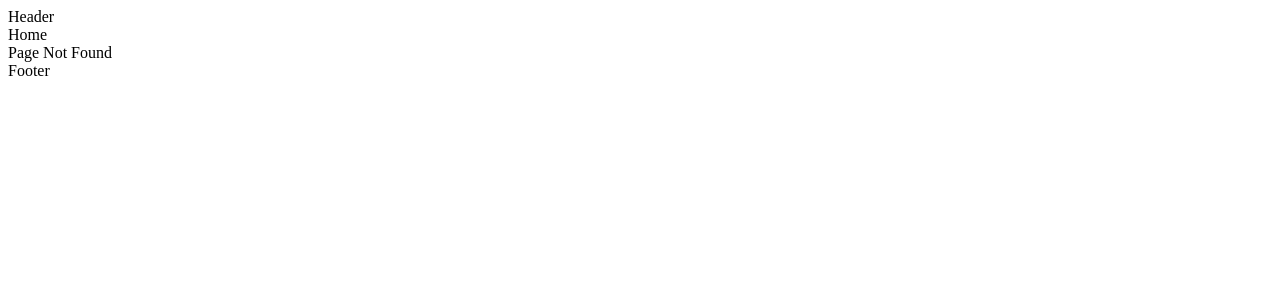
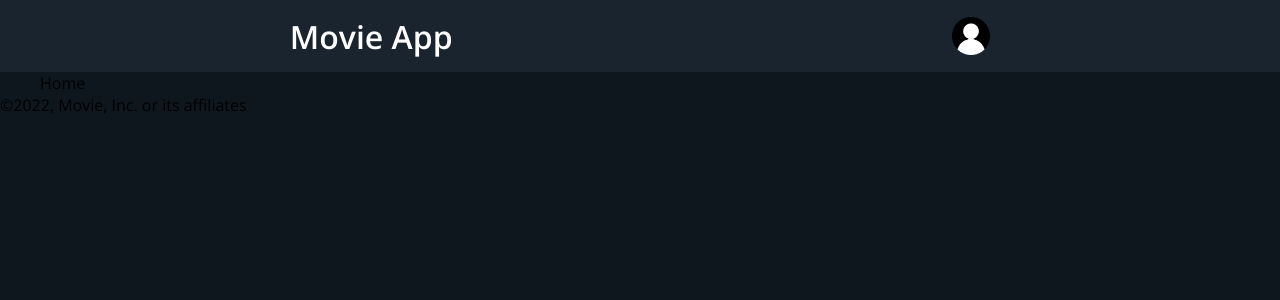
Before and after one commit to tramnguyenhere/movie-redux-app, a React (Create React App) app: page / in a window 1280 px wide. Before the commit this address had no page. Shown: the top 300 px of the page. Built offline with nearby package versions, Linux system fonts and the light colour scheme.

Commit message:
Working on Footer Component with SCSS

```diff
--- a/public/index.html
+++ b/public/index.html
@@ -10,6 +10,11 @@
       content="Web site created using create-react-app"
     />
     <link rel="apple-touch-icon" href="%PUBLIC_URL%/logo192.png" />
+    <link rel="preconnect" href="https://fonts.googleapis.com">
+    <link rel="preconnect" href="https://fonts.gstatic.com" crossorigin>
+    <link href="https://fonts.googleapis.com/css2?family=Open+Sans:wght@300;400;500;600;700&display=swap" rel="stylesheet">
+    <link rel="stylesheet" href="https://cdnjs.cloudflare.com/ajax/libs/font-awesome/6.1.2/css/all.min.css" integrity="sha512-1sCRPdkRXhBV2PBLUdRb4tMg1w2YPf37qatUFeS7zlBy7jJI8Lf4VHwWfZZfpXtYSLy85pkm9GaYVYMfw5BC1A==" crossorigin="anonymous" referrerpolicy="no-referrer" />
+
     <!--
       manifest.json provides metadata used when your web app is installed on a
       user's mobile device or desktop. See https://developers.google.com/web/fundamentals/web-app-manifest/
--- a/src/App.js
+++ b/src/App.js
@@ -1,6 +1,6 @@
 import './App.scss';
 import React from 'react';
-import { BrowserRouter as Router, Route, Switch } from 'react-router-dom';
+import { BrowserRouter as Router, Route, Routes } from 'react-router-dom';
 import Header from './components/Header/Header';
 import Home from './components/Home/Home';
 import MovieDetail from './components/MovieDetail/MovieDetail';
@@ -12,9 +12,13 @@ function App() {
     <div className='App'>
       <Router>
         <Header />
-        <Route path='/' component={Home} />
-        <Route path='/movie/:imdbID' component={MovieDetail} />
-        <Route component={PageNotFound} />
+        <div className='container'>
+          <Routes>
+            <Route exact path='/' element={<Home />} />
+            <Route path='/movie/:imdbID' element={<MovieDetail />} />
+            <Route path='*' element={<PageNotFound />} />
+          </Routes>
+        </div>
         <Footer />
       </Router>
     </div>
--- a/src/App.scss
+++ b/src/App.scss
@@ -0,0 +1,20 @@
+@import "../src/common/colors.scss";
+
+* {
+    margin: 0;
+    padding: 0;
+    box-sizing: border-box;
+    font-family: "Open Sans", sans-serif;
+}
+
+a {
+    text-decoration: none;
+}
+
+body {
+    background: $primary-color;
+}
+
+.container {
+    margin: 0px 40px;
+}
--- a/src/components/Footer/Footer.js
+++ b/src/components/Footer/Footer.js
@@ -1,7 +1,11 @@
 import React from 'react';
 
 const Footer = () => {
-  return <div>Footer</div>;
+  return (
+    <div className='footer'>
+      <div>©2022, Movie, Inc. or its affiliates</div>
+    </div>
+  );
 };
 
 export default Footer;
--- a/src/components/Header/Header.js
+++ b/src/components/Header/Header.js
@@ -1,7 +1,19 @@
 import React from 'react';
+import { Link } from 'react-router-dom';
+import user from '../../images/user.png';
+import './Header.scss';
 
 const Header = () => {
-  return <div>Header</div>;
+  return (
+    <div className='header'>
+      <Link to='/'>
+        <div className='logo'>Movie App</div>
+      </Link>
+      <div className='user-image'>
+        <img src={user} alt='user' />
+      </div>
+    </div>
+  );
 };
 
 export default Header;
--- a/src/components/Header/Header.scss
+++ b/src/components/Header/Header.scss
@@ -0,0 +1,22 @@
+@import "../../common/colors.scss";
+
+.header {
+    background-color: $secondary-color;
+    height: 72px;
+    padding: 0px 40px;
+    display: flex;
+    align-items: center;
+    justify-content: space-around;
+}
+
+.logo {
+    color: $font-primary;
+    font-size: 2rem;
+    font-weight: 600;
+    text-decoration: none;
+}
+
+.user-image,.user-image img {
+    width: 38px;
+    height: 38px;
+}
```
Also changed, not shown: src/images/user.png (added).
